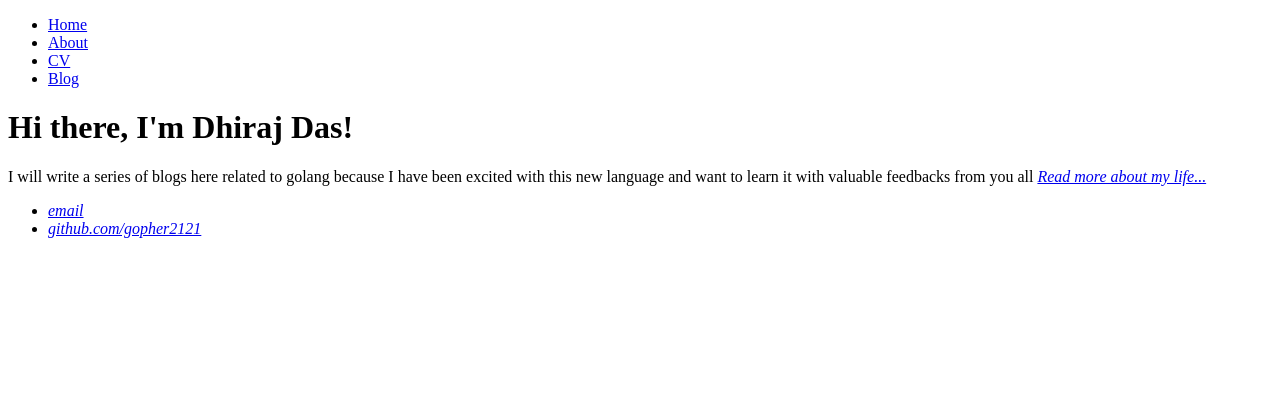
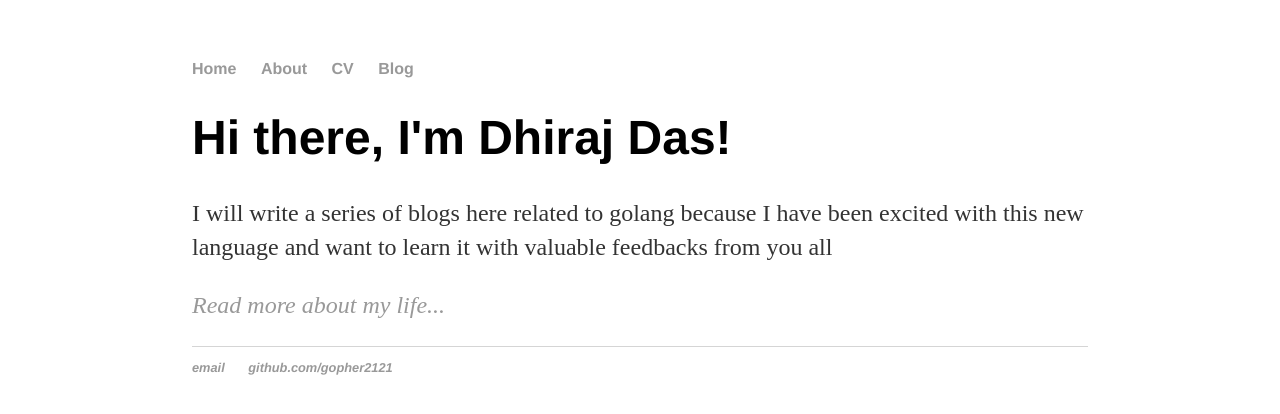
Before and after one commit to gopher2121/gopher2121.github.io, a plain HTML site: page index.html in a window 1280 px wide. Drawn offline with Linux system fonts and the light colour scheme.

Commit message:
Update index.html
added stylesheet link

```diff
--- a/index.html
+++ b/index.html
@@ -2,6 +2,7 @@
 <html>
 	<head>
 		<title>Dhiraj, a gopher!!!</title>
+		<link rel="stylesheet" type="text/css" href="/css/main.css">
 	</head>
 	<body>
 		<nav>
@@ -15,8 +16,8 @@
 		<div class="container">
     		<div class="blurb">
         		<h1>Hi there, I'm Dhiraj Das!</h1>
-				<p>I will write a series of blogs here related to golang because I have been excited with this new language and want to learn it with valuable feedbacks from you all<em>
-				<a href="/about">Read more about my life...</a></p>
+				<p>I will write a series of blogs here related to golang because I have been excited with this new language and want to learn it with valuable feedbacks from you all<em> </p>
+				<p><a href="/about">Read more about my life...</a></p>
     		</div><!-- /.blurb -->
 		</div><!-- /.container -->
 		<footer>
```
